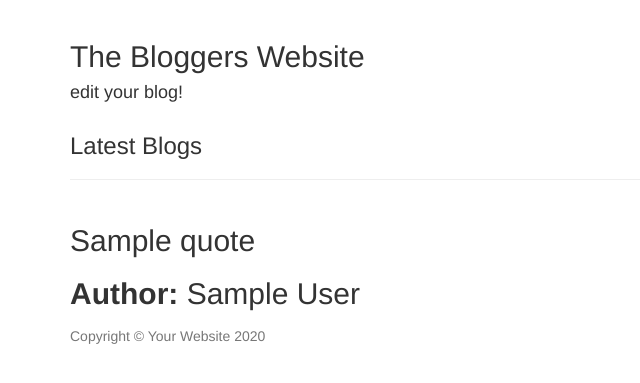
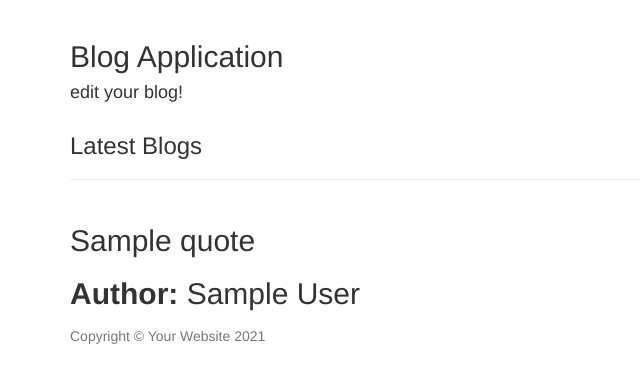
Before and after one commit to FloiceNyota/personal-blog, a Flask app: template app/templates/index.html in a window 1280 px wide. Shown: the part 108-491 px from the top of the page, without its empty margins (0-640 px from the left). Run offline with Flask 2, Linux system fonts and the light colour scheme; the template is opened without the code that fills it: most values are stand-ins (such as "Sample title", 1, 10 or a date in 2020); some libraries are stand-ins or nearby versions.

Commit message:
modify index.html

```diff
--- a/app/templates/index.html
+++ b/app/templates/index.html
@@ -3,7 +3,7 @@
 {% block content %}
 <div class="valign-wrapper ba-jumbotron">
     <div class="container center-align">
-        <h2>The Bloggers Website</h2>
+        <h2>Blog Application</h2>
         <h4 class="grey-text">edit your blog!</h4>
     </div>
 </div>
@@ -21,7 +21,7 @@
         <div class="container">
           <div class="row">
             <div class="col-lg-8 col-md-10 mx-auto">
-              <p class="copyright text-muted">Copyright &copy; Your Website 2020</p>
+              <p class="copyright text-muted">Copyright &copy; Your Website 2021</p>
             </div>
           </div>
         </div>
```
